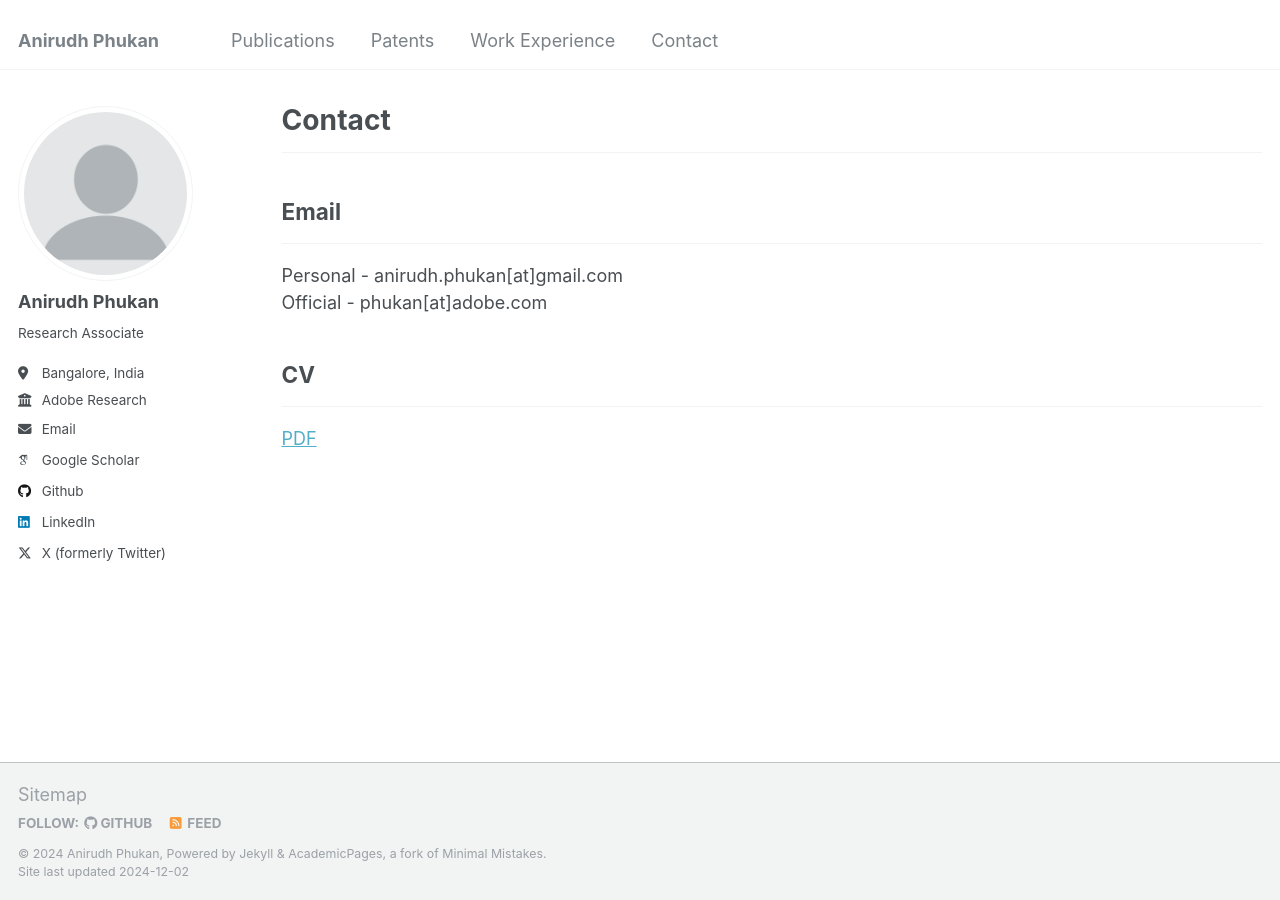
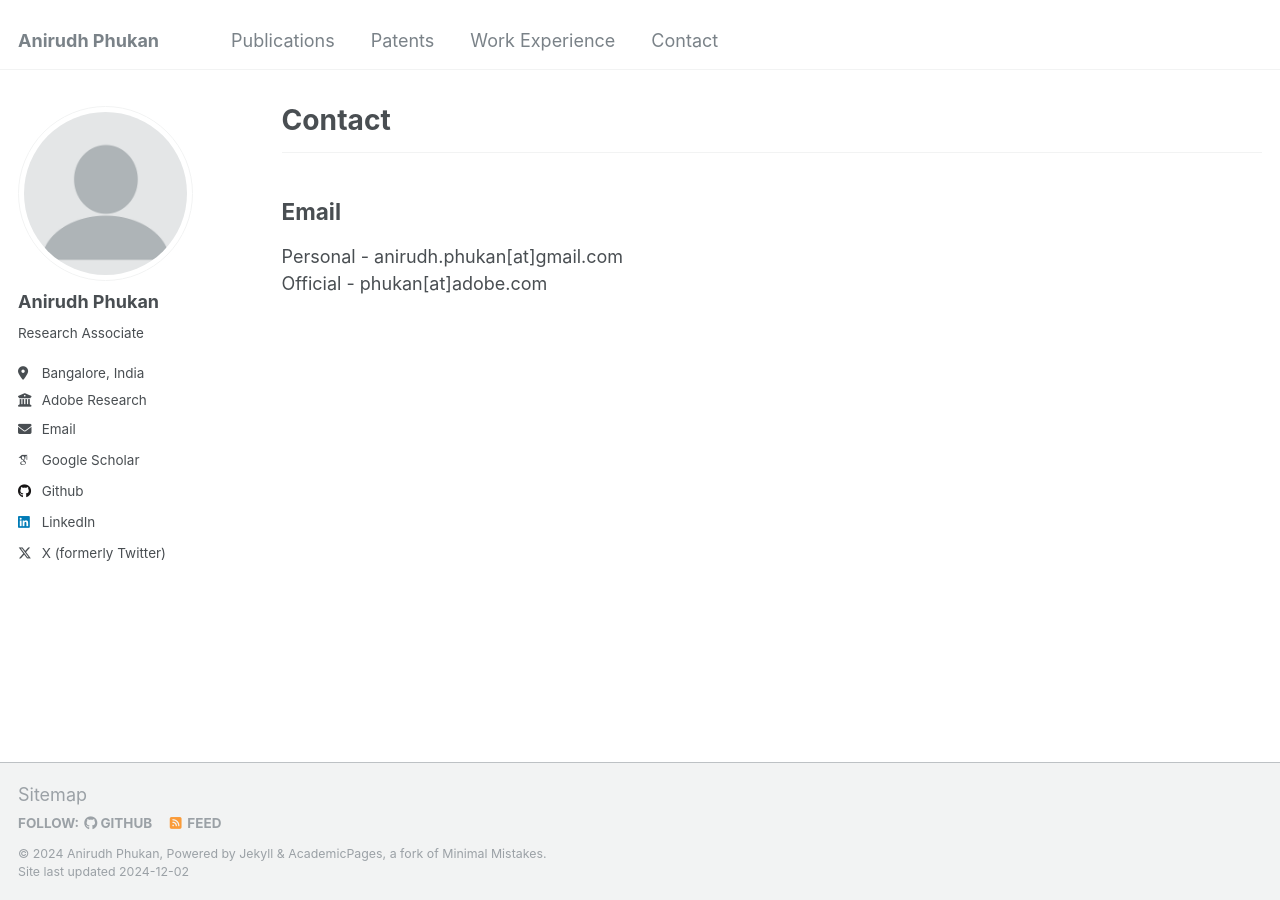
Before and after one commit to Anirudh-Phukan/Anirudh-Phukan.github.io, a Jekyll site: the page built from _pages/contact.md, in a window 1280 px wide. Built offline with Jekyll 4.4.1, drawn with Linux system fonts in a browser that asks for light colours; some web fonts are replaced.

Commit message:
Update contact.md

```diff
--- a/_pages/contact.md
+++ b/_pages/contact.md
@@ -8,10 +8,5 @@ author_profile: true
 ---
 
 ## Email
----
 Personal - anirudh.phukan[at]gmail.com
 Official - phukan[at]adobe.com
-
-## CV
----
-[PDF]()
```
